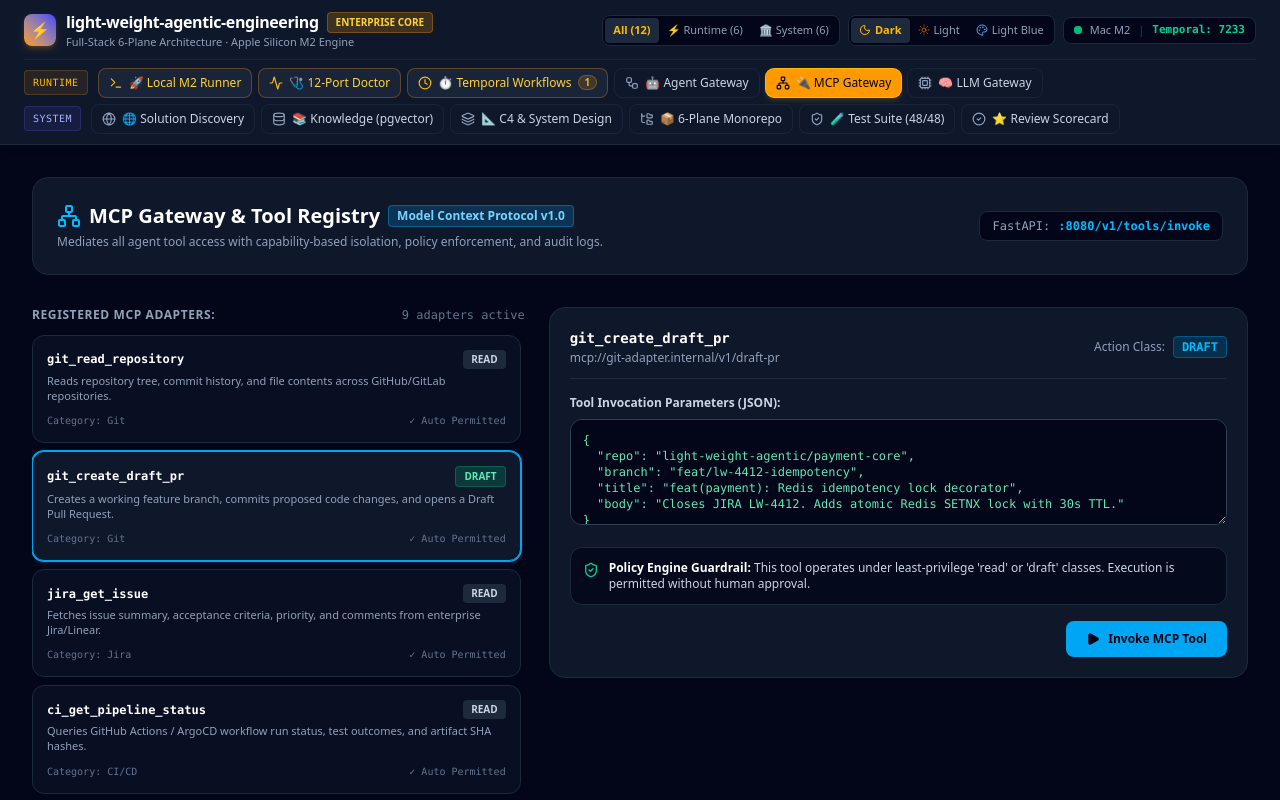
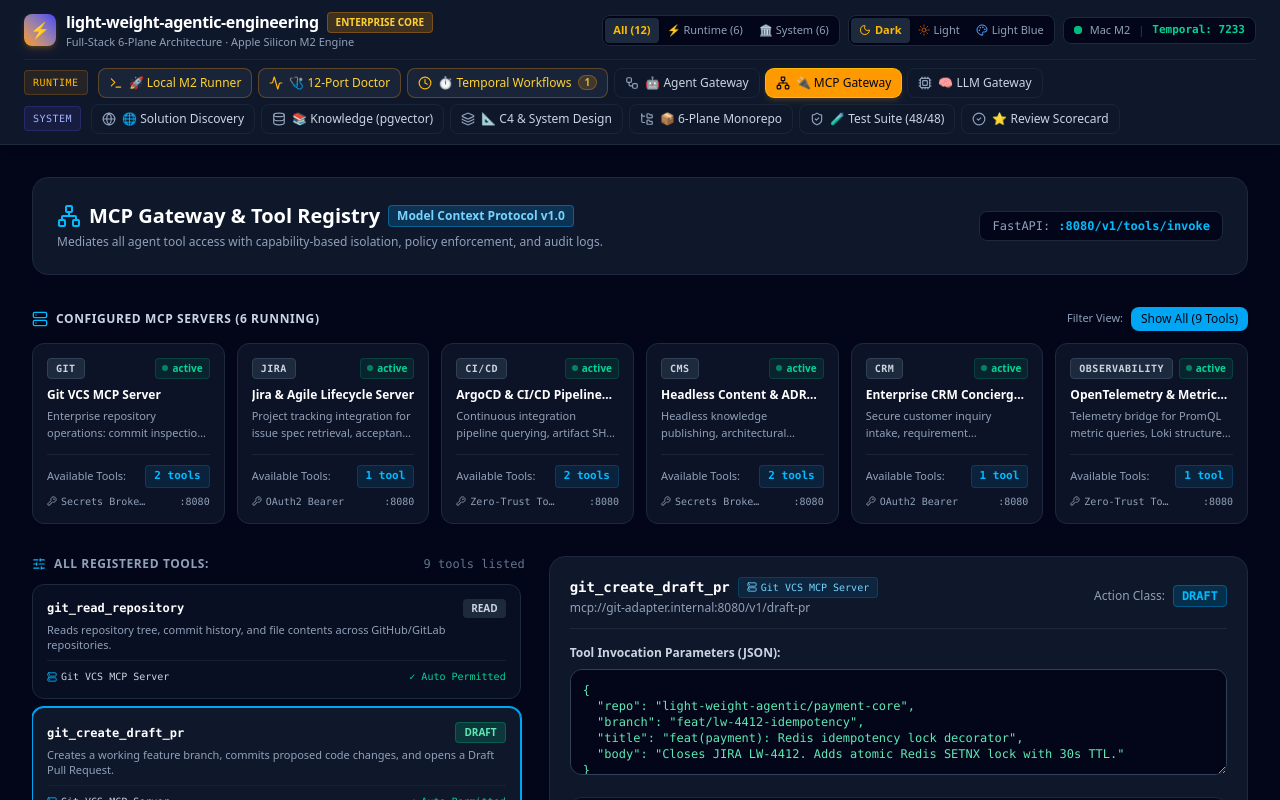
Before and after one commit to kk-ecu/light-weight-agentic-engineering, a React (Vite) app: page / in a window 1280 px wide. Both pictures are taken after a click on the button "🔌 MCP Gateway". Shown: the top 800 px of the page. Built offline with nearby package versions, Linux system fonts and the light colour scheme.

Commit message:
feat: introduce MCPServer registry and UI filtering
Add MCPServer type and registry to support server-scoped tool management. Update McpGatewayView to allow filtering tools by server source and documentation for configured MCP endpoints.

```diff
--- a/src/components/McpGatewayView.tsx
+++ b/src/components/McpGatewayView.tsx
@@ -1,6 +1,6 @@
 import React, { useState } from 'react';
-import { MCP_TOOLS_CATALOG } from '../data/mockData';
-import { MCPTool } from '../types';
+import { MCP_TOOLS_CATALOG, MCP_SERVERS_CATALOG } from '../data/mockData';
+import { MCPTool, MCPServer } from '../types';
 import {
   Network,
   ShieldAlert,
@@ -13,10 +13,16 @@ import {
   CheckCircle2,
   AlertCircle,
   Clock,
-  Layers
+  Layers,
+  Server,
+  Filter,
+  SlidersHorizontal,
+  KeyRound,
+  ExternalLink
 } from 'lucide-react';
 
 export const McpGatewayView: React.FC = () => {
+  const [selectedServerId, setSelectedServerId] = useState<string | 'all'>('all');
   const [selectedTool, setSelectedTool] = useState<MCPTool>(MCP_TOOLS_CATALOG[1]); // git_create_draft_pr
   const [toolParams, setToolParams] = useState<string>(JSON.stringify({
     repo: "light-weight-agentic/payment-core",
@@ -27,6 +33,24 @@ export const McpGatewayView: React.FC = () => {
 
   const [executing, setExecuting] = useState(false);
   const [toolResult, setToolResult] = useState<any>(null);
+
+  // Filter tools based on selected MCP Server tile
+  const filteredTools = selectedServerId === 'all'
+    ? MCP_TOOLS_CATALOG
+    : MCP_TOOLS_CATALOG.filter(t => t.serverId === selectedServerId || t.category.toLowerCase() === selectedServerId.toLowerCase());
+
+  const handleServerTileClick = (serverId: string) => {
+    if (selectedServerId === serverId) {
+      setSelectedServerId('all');
+    } else {
+      setSelectedServerId(serverId);
+      // Auto-select first tool in this server
+      const firstTool = MCP_TOOLS_CATALOG.find(t => t.serverId === serverId);
+      if (firstTool) {
+        handleToolSelect(firstTool);
+      }
+    }
+  };
 
   const handleToolSelect = (tool: MCPTool) => {
     setSelectedTool(tool);
@@ -229,17 +253,107 @@ export const McpGatewayView: React.FC = () => {
         </div>
       </div>
 
+      {/* Grouping of Configured MCP Servers Tiles */}
+      <div className="space-y-3">
+        <div className="flex items-center justify-between">
+          <div className="flex items-center space-x-2">
+            <Server className="w-4 h-4 text-sky-400" />
+            <h3 className="text-xs font-bold text-slate-300 uppercase tracking-wider">
+              Configured MCP Servers ({MCP_SERVERS_CATALOG.length} Running)
+            </h3>
+          </div>
+          <div className="flex items-center space-x-2">
+            <span className="text-[11px] text-slate-400">Filter View:</span>
+            <button
+              onClick={() => setSelectedServerId('all')}
+              className={`text-xs px-2.5 py-1 rounded-lg font-medium transition-all ${
+                selectedServerId === 'all'
+                  ? 'bg-sky-500 text-slate-950 font-bold shadow-sm'
+                  : 'bg-slate-800 text-slate-300 hover:bg-slate-700'
+              }`}
+            >
+              Show All ({MCP_TOOLS_CATALOG.length} Tools)
+            </button>
+          </div>
+        </div>
+
+        {/* MCP Server Tiles Grid */}
+        <div className="grid grid-cols-1 sm:grid-cols-2 lg:grid-cols-3 xl:grid-cols-6 gap-3">
+          {MCP_SERVERS_CATALOG.map((server) => {
+            const isSelected = selectedServerId === server.id;
+            const toolsForServer = MCP_TOOLS_CATALOG.filter(t => t.serverId === server.id);
+            const serverToolCount = toolsForServer.length;
+
+            return (
+              <div
+                key={server.id}
+                onClick={() => handleServerTileClick(server.id)}
+                className={`p-3.5 rounded-xl border cursor-pointer transition-all flex flex-col justify-between group ${
+                  isSelected
+                    ? 'bg-sky-950/40 border-sky-500 ring-2 ring-sky-500/40 shadow-lg shadow-sky-500/10'
+                    : 'bg-slate-900/80 border-slate-800 hover:border-slate-700 hover:bg-slate-900'
+                }`}
+              >
+                <div>
+                  <div className="flex items-center justify-between mb-2">
+                    <span className="text-[10px] font-mono px-2 py-0.5 rounded font-bold uppercase tracking-wider bg-slate-800 text-slate-300 border border-slate-700">
+                      {server.category}
+                    </span>
+                    <span className="flex items-center space-x-1 text-[10px] font-bold text-emerald-400 bg-emerald-500/10 px-1.5 py-0.5 rounded border border-emerald-500/20">
+                      <span className="w-1.5 h-1.5 rounded-full bg-emerald-400 animate-pulse"></span>
+                      <span>{server.status}</span>
+                    </span>
+                  </div>
+
+                  <h4 className="font-bold text-xs text-white group-hover:text-sky-300 transition-colors line-clamp-1">
+                    {server.name}
+                  </h4>
+                  <p className="text-[11px] text-slate-400 mt-1 line-clamp-2 leading-relaxed">
+                    {server.description}
+                  </p>
+                </div>
+
+                <div className="mt-3 pt-2.5 border-t border-slate-800/80 space-y-1.5">
+                  <div className="flex items-center justify-between text-[11px]">
+                    <span className="text-slate-400">Available Tools:</span>
+                    <span className="font-mono font-bold text-sky-400 bg-sky-500/10 px-2 py-0.5 rounded border border-sky-500/20">
+                      {serverToolCount} {serverToolCount === 1 ? 'tool' : 'tools'}
+                    </span>
+                  </div>
+                  <div className="flex items-center justify-between text-[10px] font-mono text-slate-500 truncate">
+                    <span className="text-slate-400 flex items-center space-x-1">
+                      <KeyRound className="w-2.5 h-2.5" />
+                      <span className="truncate max-w-[85px]">{server.authType}</span>
+                    </span>
+                    <span className="text-slate-400 font-mono">:8080</span>
+                  </div>
+                </div>
+              </div>
+            );
+          })}
+        </div>
+      </div>
+
       {/* Main 2-Column Interface: Catalog & Interactive Tool Sandbox */}
       <div className="grid grid-cols-1 lg:grid-cols-12 gap-6">
         {/* Left: Tool Registry Cards */}
         <div className="lg:col-span-5 space-y-3">
           <div className="flex items-center justify-between">
-            <h3 className="text-xs font-bold text-slate-400 uppercase tracking-wider">Registered MCP Adapters:</h3>
-            <span className="text-xs text-slate-500 font-mono">{MCP_TOOLS_CATALOG.length} adapters active</span>
+            <div className="flex items-center space-x-2">
+              <SlidersHorizontal className="w-3.5 h-3.5 text-sky-400" />
+              <h3 className="text-xs font-bold text-slate-400 uppercase tracking-wider">
+                {selectedServerId === 'all'
+                  ? 'All Registered Tools:'
+                  : `Tools for ${MCP_SERVERS_CATALOG.find(s => s.id === selectedServerId)?.name}:`}
+              </h3>
+            </div>
+            <span className="text-xs text-slate-500 font-mono">
+              {filteredTools.length} {filteredTools.length === 1 ? 'tool' : 'tools'} listed
+            </span>
           </div>
 
           <div className="space-y-2 max-h-[580px] overflow-y-auto pr-1">
-            {MCP_TOOLS_CATALOG.map((tool) => {
+            {filteredTools.map((tool) => {
               const isSelected = selectedTool.id === tool.id;
               return (
                 <div
@@ -262,9 +376,16 @@ export const McpGatewayView: React.FC = () => {
                     </span>
                   </div>
                   <p className="text-[11px] text-slate-400 leading-snug">{tool.description}</p>
-                  <div className="mt-2.5 flex items-center justify-between text-[10px] font-mono text-slate-500">
-                    <span>Category: {tool.category}</span>
-                    <span>{tool.requiresApproval ? '⚠️ Requires Approval' : '✓ Auto Permitted'}</span>
+
+                  {/* Server grouping indicator pill */}
+                  <div className="mt-2 pt-2 border-t border-slate-800/60 flex items-center justify-between text-[10px] font-mono">
+                    <span className="text-slate-400 flex items-center space-x-1">
+                      <Server className="w-2.5 h-2.5 text-sky-400" />
+                      <span className="text-slate-300 font-medium">{tool.serverName || tool.category}</span>
+                    </span>
+                    <span className={tool.requiresApproval ? 'text-amber-400 font-semibold' : 'text-emerald-400'}>
+                      {tool.requiresApproval ? '⚠️ Requires Approval' : '✓ Auto Permitted'}
+                    </span>
                   </div>
                 </div>
               );
@@ -277,7 +398,15 @@ export const McpGatewayView: React.FC = () => {
           <div className="bg-slate-900 border border-slate-800 rounded-2xl p-5">
             <div className="flex items-center justify-between pb-3 border-b border-slate-800 mb-4">
               <div>
-                <h4 className="text-sm font-bold text-white font-mono">{selectedTool.name}</h4>
+                <div className="flex items-center space-x-2">
+                  <h4 className="text-sm font-bold text-white font-mono">{selectedTool.name}</h4>
+                  {selectedTool.serverName && (
+                    <span className="text-[10px] font-mono bg-sky-500/10 text-sky-300 border border-sky-500/20 px-2 py-0.5 rounded flex items-center space-x-1">
+                      <Server className="w-2.5 h-2.5" />
+                      <span>{selectedTool.serverName}</span>
+                    </span>
+                  )}
+                </div>
                 <p className="text-xs text-slate-400 mt-0.5">{selectedTool.endpoint}</p>
               </div>
               <div className="flex items-center space-x-2">
--- a/src/data/mockData.ts
+++ b/src/data/mockData.ts
@@ -1,4 +1,4 @@
-import { AgentDefinition, MCPTool, TemporalWorkflow, KnowledgeDocument, LLMRouteConfig } from '../types';
+import { AgentDefinition, MCPTool, MCPServer, TemporalWorkflow, KnowledgeDocument, LLMRouteConfig } from '../types';
 import { ARTICLE_3_GATEWAYS_E2E, ARTICLE_WORKSHOP_KEYNOTE_PLAYBOOK, ARTICLE_LIVE_MAC_M2_SETUP } from './knowledgeArticles';
 
 export const AGENTS_CATALOG: AgentDefinition[] = [
@@ -76,104 +76,191 @@ export const AGENTS_CATALOG: AgentDefinition[] = [
   }
 ];
 
+export const MCP_SERVERS_CATALOG: MCPServer[] = [
+  {
+    id: 'server-git',
+    name: 'Git VCS MCP Server',
+    category: 'Git',
+    endpoint: 'mcp://git-adapter.internal:8080/v1',
+    protocol: 'JSON-RPC 2.0 (stdio/http)',
+    status: 'active',
+    authType: 'Secrets Broker (JIT)',
+    toolCount: 2,
+    description: 'Enterprise repository operations: commit inspection, branch creation, AST diff analysis, and draft PR dispatch.'
+  },
+  {
+    id: 'server-jira',
+    name: 'Jira & Agile Lifecycle Server',
+    category: 'Jira',
+    endpoint: 'mcp://jira-adapter.internal:8080/v1',
+    protocol: 'JSON-RPC 2.0 (http)',
+    status: 'active',
+    authType: 'OAuth2 Bearer',
+    toolCount: 1,
+    description: 'Project tracking integration for issue spec retrieval, acceptance criteria parsing, and sprint status updates.'
+  },
+  {
+    id: 'server-cicd',
+    name: 'ArgoCD & CI/CD Pipeline Server',
+    category: 'CI/CD',
+    endpoint: 'mcp://ci-adapter.internal:8080/v1',
+    protocol: 'JSON-RPC 2.0 (http/grpc)',
+    status: 'active',
+    authType: 'Zero-Trust Token',
+    toolCount: 2,
+    description: 'Continuous integration pipeline querying, artifact SHA verification, and gated production cluster releases.'
+  },
+  {
+    id: 'server-cms',
+    name: 'Headless Content & ADR CMS Server',
+    category: 'CMS',
+    endpoint: 'mcp://cms-adapter.internal:8080/v1',
+    protocol: 'JSON-RPC 2.0 (http)',
+    status: 'active',
+    authType: 'Secrets Broker (JIT)',
+    toolCount: 2,
+    description: 'Headless knowledge publishing, architectural decision record synchronization, and staging draft authoring.'
+  },
+  {
+    id: 'server-crm',
+    name: 'Enterprise CRM Concierge Server',
+    category: 'CRM',
+    endpoint: 'mcp://crm-adapter.internal:8080/v1',
+    protocol: 'JSON-RPC 2.0 (http)',
+    status: 'active',
+    authType: 'OAuth2 Bearer',
+    toolCount: 1,
+    description: 'Secure customer inquiry intake, requirement structuring, and prospective lead drafting in Salesforce.'
+  },
+  {
+    id: 'server-obs',
+    name: 'OpenTelemetry & Metrics Server',
+    category: 'Observability',
+    endpoint: 'mcp://obs-adapter.internal:8080/v1',
+    protocol: 'JSON-RPC 2.0 (http)',
+    status: 'active',
+    authType: 'Zero-Trust Token',
+    toolCount: 1,
+    description: 'Telemetry bridge for PromQL metric queries, Loki structured log correlation, and distributed trace analysis.'
+  }
+];
+
 export const MCP_TOOLS_CATALOG: MCPTool[] = [
   {
     id: 'tool-git-read',
+    serverId: 'server-git',
+    serverName: 'Git VCS MCP Server',
     name: 'git_read_repository',
     category: 'Git',
     description: 'Reads repository tree, commit history, and file contents across GitHub/GitLab repositories.',
     actionClass: 'read',
     requiresApproval: false,
     schemaParams: { repo: 'string', path: 'string', ref: 'string' },
-    endpoint: 'mcp://git-adapter.internal/v1/read',
+    endpoint: 'mcp://git-adapter.internal:8080/v1/read',
     status: 'active'
   },
   {
     id: 'tool-git-draft-pr',
+    serverId: 'server-git',
+    serverName: 'Git VCS MCP Server',
     name: 'git_create_draft_pr',
     category: 'Git',
     description: 'Creates a working feature branch, commits proposed code changes, and opens a Draft Pull Request.',
     actionClass: 'draft',
     requiresApproval: false,
     schemaParams: { repo: 'string', branch: 'string', title: 'string', body: 'string', files: 'array' },
-    endpoint: 'mcp://git-adapter.internal/v1/draft-pr',
+    endpoint: 'mcp://git-adapter.internal:8080/v1/draft-pr',
     status: 'active'
   },
   {
     id: 'tool-jira-read',
+    serverId: 'server-jira',
+    serverName: 'Jira & Agile Lifecycle Server',
     name: 'jira_get_issue',
     category: 'Jira',
     description: 'Fetches issue summary, acceptance criteria, priority, and comments from enterprise Jira/Linear.',
     actionClass: 'read',
     requiresApproval: false,
     schemaParams: { issueKey: 'string' },
-    endpoint: 'mcp://jira-adapter.internal/v1/issue',
+    endpoint: 'mcp://jira-adapter.internal:8080/v1/issue',
     status: 'active'
   },
   {
     id: 'tool-ci-status',
+    serverId: 'server-cicd',
+    serverName: 'ArgoCD & CI/CD Pipeline Server',
     name: 'ci_get_pipeline_status',
     category: 'CI/CD',
     description: 'Queries GitHub Actions / ArgoCD workflow run status, test outcomes, and artifact SHA hashes.',
     actionClass: 'read',
     requiresApproval: false,
     schemaParams: { workflowRunId: 'string' },
-    endpoint: 'mcp://ci-adapter.internal/v1/status',
+    endpoint: 'mcp://ci-adapter.internal:8080/v1/status',
     status: 'active'
   },
   {
     id: 'tool-cms-read',
+    serverId: 'server-cms',
+    serverName: 'Headless Content & ADR CMS Server',
     name: 'cms_get_content',
     category: 'CMS',
     description: 'Retrieves published and draft content entries from Strapi / Contentful headless CMS.',
     actionClass: 'read',
     requiresApproval: false,
     schemaParams: { contentType: 'string', slug: 'string' },
-    endpoint: 'mcp://cms-adapter.internal/v1/content',
+    endpoint: 'mcp://cms-adapter.internal:8080/v1/content',
     status: 'active'
   },
   {
     id: 'tool-cms-draft',
+    serverId: 'server-cms',
+    serverName: 'Headless Content & ADR CMS Server',
     name: 'cms_update_draft',
     category: 'CMS',
     description: 'Updates a staging/draft content entry in the CMS without publishing to live production.',
     actionClass: 'draft',
     requiresApproval: false,
     schemaParams: { entryId: 'string', payload: 'object' },
-    endpoint: 'mcp://cms-adapter.internal/v1/draft',
+    endpoint: 'mcp://cms-adapter.internal:8080/v1/draft',
     status: 'active'
   },
   {
     id: 'tool-crm-lead',
+    serverId: 'server-crm',
+    serverName: 'Enterprise CRM Concierge Server',
     name: 'crm_create_lead',
     category: 'CRM',
     description: 'Creates a prospective enterprise lead in Salesforce/HubSpot with source attribution and needs summary.',
     actionClass: 'draft',
     requiresApproval: false,
     schemaParams: { company: 'string', contactEmail: 'string', requirementSummary: 'string' },
-    endpoint: 'mcp://crm-adapter.internal/v1/lead',
+    endpoint: 'mcp://crm-adapter.internal:8080/v1/lead',
     status: 'active'
   },
   {
     id: 'tool-observability',
+    serverId: 'server-obs',
+    serverName: 'OpenTelemetry & Metrics Server',
     name: 'observability_query_telemetry',
     category: 'Observability',
     description: 'Executes PromQL queries, searches Loki logs, and fetches Tempo distributed traces.',
     actionClass: 'read',
     requiresApproval: false,
     schemaParams: { query: 'string', timeRange: 'string' },
-    endpoint: 'mcp://obs-adapter.internal/v1/query',
+    endpoint: 'mcp://obs-adapter.internal:8080/v1/query',
     status: 'active'
   },
   {
     id: 'tool-deploy-prod',
+    serverId: 'server-cicd',
+    serverName: 'ArgoCD & CI/CD Pipeline Server',
     name: 'k8s_deploy_production_release',
     category: 'CI/CD',
     description: 'Promotes container image tags and synchronizes ArgoCD production manifests.',
     actionClass: 'deploy',
     requiresApproval: true,
     schemaParams: { service: 'string', imageTag: 'string', releaseNote: 'string' },
-    endpoint: 'mcp://k8s-adapter.internal/v1/deploy',
+    endpoint: 'mcp://k8s-adapter.internal:8080/v1/deploy',
     status: 'sandboxed'
   }
 ];
--- a/src/types.ts
+++ b/src/types.ts
@@ -28,8 +28,22 @@ export interface AgentDefinition {
   langGraphNodes: string[];
 }
 
+export interface MCPServer {
+  id: string;
+  name: string;
+  category: 'Git' | 'Jira' | 'CI/CD' | 'CMS' | 'CRM' | 'Observability' | 'Search' | 'Security';
+  endpoint: string;
+  protocol: string;
+  status: 'active' | 'sandboxed' | 'maintenance';
+  authType: 'Secrets Broker (JIT)' | 'OAuth2 Bearer' | 'Zero-Trust Token';
+  toolCount?: number;
+  description: string;
+}
+
 export interface MCPTool {
   id: string;
+  serverId?: string;
+  serverName?: string;
   name: string;
   category: 'Git' | 'Jira' | 'CI/CD' | 'CMS' | 'CRM' | 'Observability' | 'Search' | 'Security';
   description: string;
```
Also changed, not shown: 1 other file (tests, documents, lock files or other folders).
